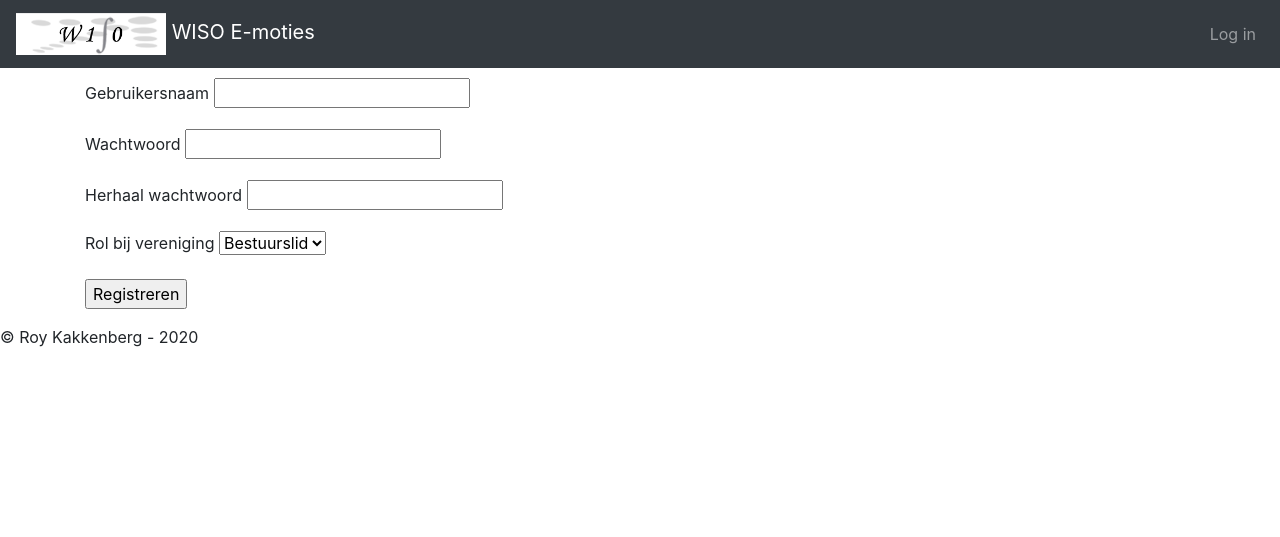
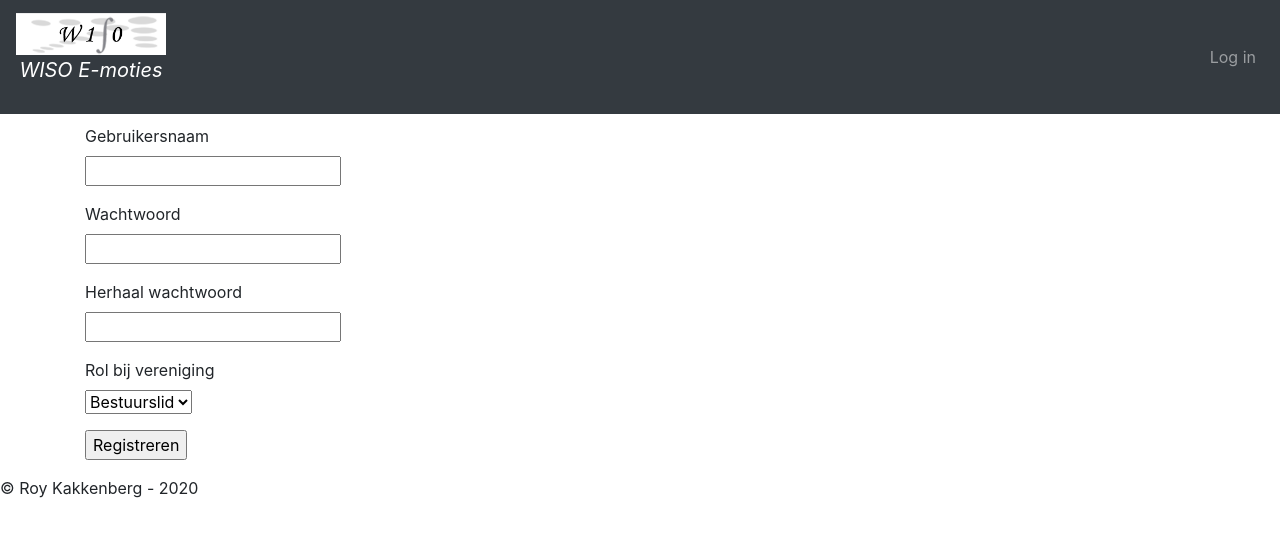
Before and after one commit to LeonVreling/WIMOS, a Flask app: template app/templates/register_board_member.html in a window 1280 px wide. Shown: the top 537 px of the page. Run offline with Flask 2, Linux system fonts and the light colour scheme; the template is opened without the code that fills it: values that come from a table or form of the project are taken from there, others are empty; some libraries are stand-ins or nearby versions.

Commit message:
Header styling

```diff
--- a/app/static/css/styles.css
+++ b/app/static/css/styles.css
@@ -1,5 +1,10 @@
 table.table {
     padding: 10px;
+}
+
+p.title {
+    font-style: oblique;
+    text-align: center;
 }
 
 .text {
--- a/app/templates/base.html
+++ b/app/templates/base.html
@@ -19,7 +19,7 @@
         <nav class="navbar navbar-expand-sm bg-dark navbar-dark">
             <a class="navbar-brand" href="{{ url_for('index') }}">
                 <img src="{{ url_for('.static', filename='logos/wisoLogo.png') }}" width="150px" alt="">
-                WISO E-moties
+                <p class="title"> WISO E-moties </p>
             </a>
             {% if not current_user.is_anonymous %}
             <ul class="knop">
--- a/app/templates/register_board_member.html
+++ b/app/templates/register_board_member.html
@@ -4,19 +4,19 @@
     <form action="" method="post" novalidate>
         {{ form.hidden_tag() }}
         <p>
-            {{ form.username.label }}
+            {{ form.username.label }}<br>
             {{ form.username }}
         </p>
         <p>
-            {{ form.password.label }}
+            {{ form.password.label }}<br>
             {{ form.password }}
         </p>
         <p>
-            {{ form.retype_password.label }}
+            {{ form.retype_password.label }}<br>
             {{ form.retype_password }}
         </p>
         <p>
-            {{ form.role.label }}
+            {{ form.role.label }}<br>
             {{ form.role }}
         </p>
         <p>
```
